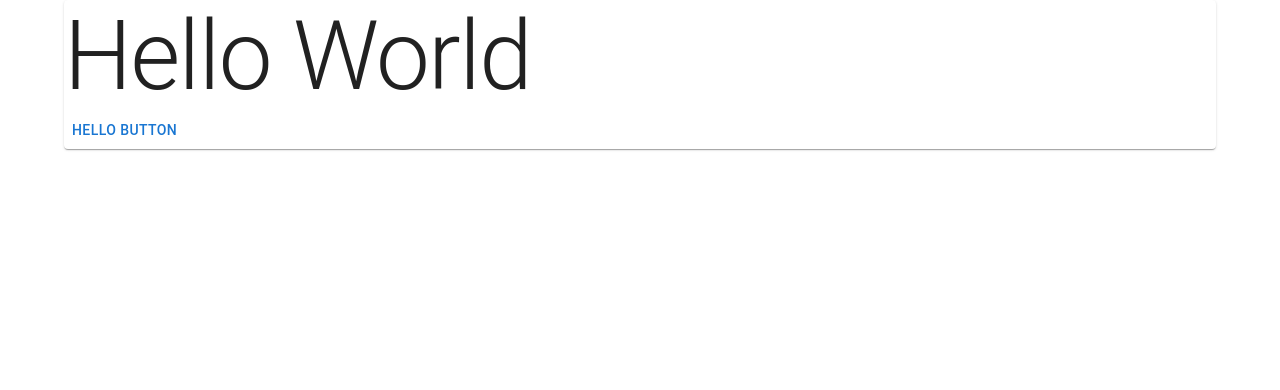
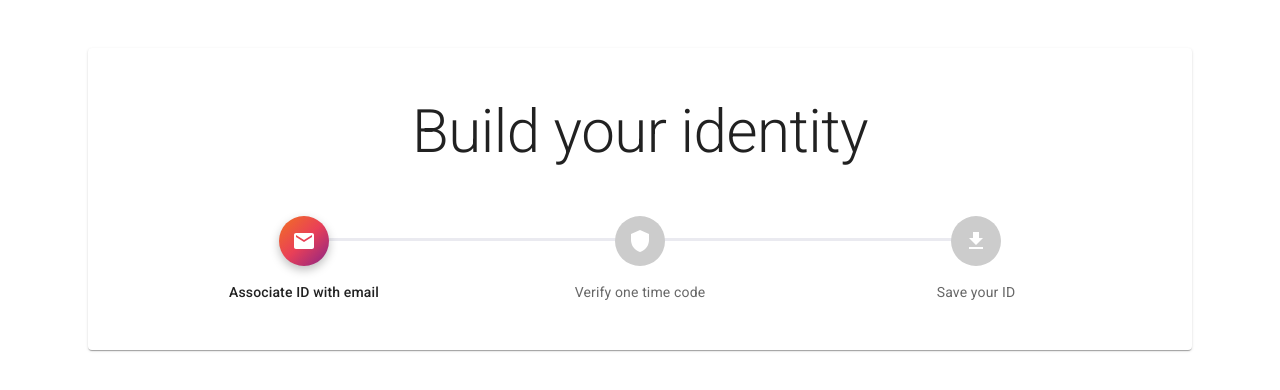
Before and after one commit to Xaxis/ident.world, a React (Create React App) app: page / in a window 1280 px wide. Shown: the top 390 px of the page. Built offline with nearby package versions, Linux system fonts and the light colour scheme.

Commit message:
Added start of basic stepper component

```diff
--- a/package.json
+++ b/package.json
@@ -6,8 +6,10 @@
   "dependencies": {
     "@emotion/react": "^11.9.0",
     "@emotion/styled": "^11.8.1",
+    "@fontsource/roboto": "^4.5.5",
     "@mui/icons-material": "^5.6.2",
     "@mui/material": "^5.7.0",
+    "@mui/system": "^5.7.0",
     "@testing-library/jest-dom": "^5.16.4",
     "@testing-library/react": "^13.2.0",
     "@testing-library/user-event": "^13.5.0",
--- a/src/Components/App/App.css
+++ /dev/null
@@ -1,38 +0,0 @@
-.App {
-  text-align: center;
-}
-
-.App-logo {
-  height: 40vmin;
-  pointer-events: none;
-}
-
-@media (prefers-reduced-motion: no-preference) {
-  .App-logo {
-    animation: App-logo-spin infinite 20s linear;
-  }
-}
-
-.App-header {
-  background-color: #282c34;
-  min-height: 100vh;
-  display: flex;
-  flex-direction: column;
-  align-items: center;
-  justify-content: center;
-  font-size: calc(10px + 2vmin);
-  color: white;
-}
-
-.App-link {
-  color: #61dafb;
-}
-
-@keyframes App-logo-spin {
-  from {
-    transform: rotate(0deg);
-  }
-  to {
-    transform: rotate(360deg);
-  }
-}
--- a/src/Components/App/App.js
+++ b/src/Components/App/App.js
@@ -1,18 +1,24 @@
 import * as React from 'react';
-import './App.css';
 import useMediaQuery from '@mui/material/useMediaQuery';
 import {ThemeProvider, createTheme} from '@mui/material/styles';
 import CssBaseline from '@mui/material/CssBaseline';
+import '@fontsource/roboto/300.css';
+import '@fontsource/roboto/400.css';
+import '@fontsource/roboto/500.css';
+import '@fontsource/roboto/700.css';
+import Paper from '@mui/material/Paper';
 import Container from '@mui/material/Container';
 import Typography from '@mui/material/Typography';
-import {Button, Paper} from '@mui/material';
+import BuildIdentityStepper from "../BuildIdentityStepper/BuildIdentityStepper";
 
 function App() {
+
+    // Attempt to use default system theme
     const prefersDarkMode = useMediaQuery('(prefers-color-scheme: dark)');
-
     const theme = React.useMemo(
         () =>
             createTheme({
+                spacing: 16,
                 palette: {
                     mode: prefersDarkMode ? 'dark' : 'light',
                 },
@@ -22,16 +28,31 @@
 
     return (
         <ThemeProvider theme={theme}>
-            <CssBaseline />
+            <CssBaseline/>
             <Container>
-                <Paper>
-                    <Typography variant="h1">
-                        Hello World
-                    </Typography>
-                    <Button>
-                        Hello Button
-                    </Button>
+                <Paper
+                    sx={{
+                        marginTop: '48px',
+                        padding: '48px'
+                    }}>
+                    <main>
+                        <Typography
+                            component={'h1'}
+                            variant={'h2'}
+                            align={'center'}
+                            color={'textPrimary'}
+                            gutterBottom
+                        >
+                            Build your identity
+                        </Typography>
+                        {/*<Typography component={'p'} variant={'h5'} align={'center'} color={'textSecondary'}>*/}
+                        {/*    Quickly build a unique identifier that securely allows you to manage your associations*/}
+                        {/*    across the web.*/}
+                        {/*</Typography>*/}
+                    </main>
+                    <BuildIdentityStepper/>
                 </Paper>
+
             </Container>
         </ThemeProvider>
     );
--- /dev/null
+++ b/src/Components/BuildIdentityStepper/BuildIdentityStepper.js
@@ -0,0 +1,112 @@
+import * as React from 'react';
+import PropTypes from 'prop-types';
+import { styled } from '@mui/material/styles';
+import Box from '@mui/material/Box';
+import Stepper from '@mui/material/Stepper';
+import Step from '@mui/material/Step';
+import StepLabel from '@mui/material/StepLabel';
+import StepOneIcon from '@mui/icons-material/Email';
+import StepTwoIcon from '@mui/icons-material/Shield';
+import StepThreeIcon from '@mui/icons-material/Download';
+import StepConnector, { stepConnectorClasses } from '@mui/material/StepConnector';
+
+const ColorlibConnector = styled(StepConnector)(({ theme }) => ({
+    [`&.${stepConnectorClasses.alternativeLabel}`]: {
+        top: 22,
+    },
+    [`&.${stepConnectorClasses.active}`]: {
+        [`& .${stepConnectorClasses.line}`]: {
+            backgroundImage:
+                'linear-gradient( 95deg,rgb(242,113,33) 0%,rgb(233,64,87) 50%,rgb(138,35,135) 100%)',
+        },
+    },
+    [`&.${stepConnectorClasses.completed}`]: {
+        [`& .${stepConnectorClasses.line}`]: {
+            backgroundImage:
+                'linear-gradient( 95deg,rgb(242,113,33) 0%,rgb(233,64,87) 50%,rgb(138,35,135) 100%)',
+        },
+    },
+    [`& .${stepConnectorClasses.line}`]: {
+        height: 3,
+        border: 0,
+        backgroundColor:
+            theme.palette.mode === 'dark' ? theme.palette.grey[800] : '#eaeaf0',
+        borderRadius: 1,
+    },
+}));
+
+const ColorlibStepIconRoot = styled('div')(({ theme, ownerState }) => ({
+    backgroundColor: theme.palette.mode === 'dark' ? theme.palette.grey[700] : '#ccc',
+    zIndex: 1,
+    color: '#fff',
+    width: 50,
+    height: 50,
+    display: 'flex',
+    borderRadius: '50%',
+    justifyContent: 'center',
+    alignItems: 'center',
+    ...(ownerState.active && {
+        backgroundImage:
+            'linear-gradient( 136deg, rgb(242,113,33) 0%, rgb(233,64,87) 50%, rgb(138,35,135) 100%)',
+        boxShadow: '0 4px 10px 0 rgba(0,0,0,.25)',
+    }),
+    ...(ownerState.completed && {
+        backgroundImage:
+            'linear-gradient( 136deg, rgb(242,113,33) 0%, rgb(233,64,87) 50%, rgb(138,35,135) 100%)',
+    }),
+}));
+
+function ColorlibStepIcon(props) {
+    const { active, completed, className } = props;
+
+    const icons = {
+        1: <StepOneIcon />,
+        2: <StepTwoIcon />,
+        3: <StepThreeIcon />,
+    };
+
+    return (
+        <ColorlibStepIconRoot ownerState={{ completed, active }} className={className}>
+            {icons[String(props.icon)]}
+        </ColorlibStepIconRoot>
+    );
+}
+
+ColorlibStepIcon.propTypes = {
+    /**
+     * Whether this step is active.
+     * @default false
+     */
+    active: PropTypes.bool,
+    className: PropTypes.string,
+    /**
+     * Mark the step as completed. Is passed to child components.
+     * @default false
+     */
+    completed: PropTypes.bool,
+    /**
+     * The label displayed in the step icon.
+     */
+    icon: PropTypes.node,
+};
+
+const steps = ['Associate ID with email', 'Verify one time code', 'Save your ID'];
+
+function BuildIdentityStepper() {
+  return (
+      <Box
+        sx={{
+            marginTop: '48px'
+        }}>
+          <Stepper alternativeLabel activeStep={0} connector={<ColorlibConnector />}>
+              {steps.map((label) => (
+                  <Step key={label}>
+                      <StepLabel StepIconComponent={ColorlibStepIcon}>{label}</StepLabel>
+                  </Step>
+              ))}
+          </Stepper>
+      </Box>
+  );
+}
+
+export default BuildIdentityStepper;
```
Also changed, not shown: 1 other file (tests, documents, lock files or other folders).
